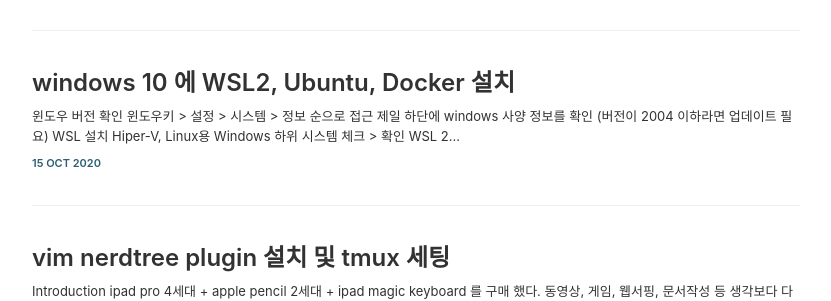
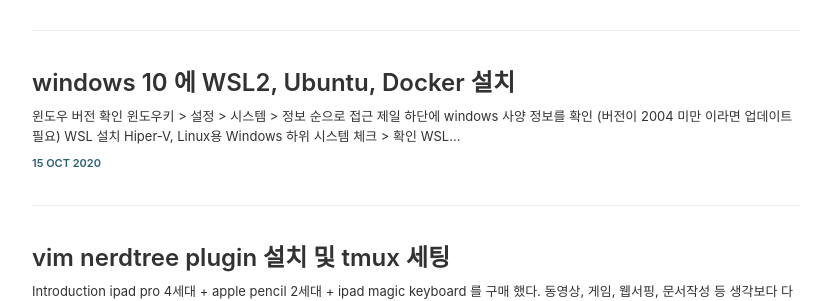
Before and after one commit to mozily/mozily.github.io, a Jekyll site: the page built from index.html, in a window 1280 px wide. Shown: the part 748-1049 px from the top of the page, without its empty margins (224-1055 px from the left). Built offline with Jekyll 4.4.1, drawn with Linux system fonts in a browser that asks for light colours; the list of posts is cut into pages by our own code.

Commit message:
- 오타 수정

```diff
--- a/_posts/2020-10-15-wsl2-ubuntu-docker-desktop-install.md
+++ b/_posts/2020-10-15-wsl2-ubuntu-docker-desktop-install.md
@@ -10,7 +10,7 @@
 ![](https://drive.google.com/uc?export=download&id=182NzrhGFSpTJERth6nkkyrhgqmf66qa6)
 
 > 윈도우키 > 설정 > 시스템 > 정보 순으로 접근
-> 제일 하단에 windows 사양 정보를 확인 (버전이 2004 이하라면 업데이트 필요)
+> 제일 하단에 windows 사양 정보를 확인 (버전이 2004 미만 이라면 업데이트 필요)
 
 ### WSL 설치
 
```
Also changed, not shown: _drafts/how-to-install-laravel-using-docker.md (+1 -0 lines).
